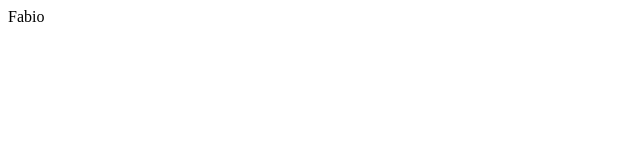
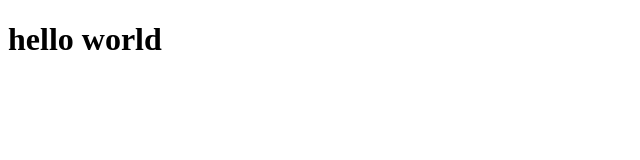
Before and after one commit to fabiopacifici/html-hello, a plain HTML site: page index.html in a window 1280 px wide. Shown: the whole page, without its empty margins (0-640 px from the left). Drawn offline with Linux system fonts and the light colour scheme.

```diff
--- a/index.html
+++ b/index.html
@@ -9,7 +9,8 @@
 
 <body>
 
-  Fabio
+  <h1>hello world</h1>
+
 </body>
 
 </html>
```
